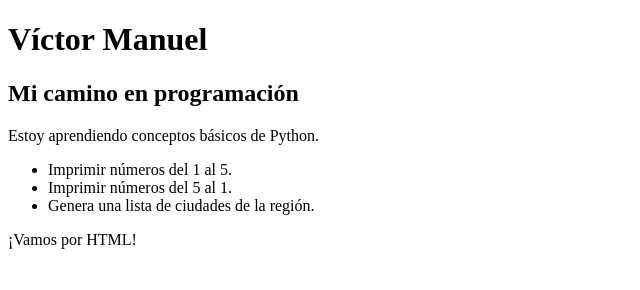
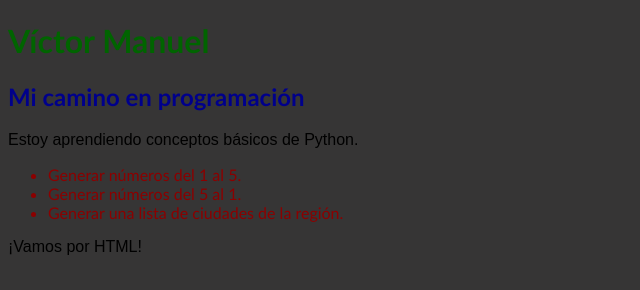
Before and after one commit to vmpe19832023-sketch/Fundamentos-Python, a plain HTML site: page index.html in a window 1280 px wide. Shown: the whole page, without its empty margins (0-640 px from the left). Drawn offline with Linux system fonts and the light colour scheme.

Commit message:
Python desde cero

```diff
--- a/index.html
+++ b/index.html
@@ -3,15 +3,33 @@
 <head>
     <meta charset="UTF-8">
     <title>Portafolio de Python by Víctor Manuel</title>
+    <style>
+        p {
+            font-family: Arial, sans-serif;
+        }
+        h1 {
+            color: darkgreen;
+        }
+        h2{
+            color: darkblue;
+        }
+        li {
+            color: darkred;
+        }
+        body{
+            font-family: calibri, sans-serif;
+            background-color: #363535;
+        }
+    </style>
 </head>
 <body>
     <h1>Víctor Manuel</h1>
     <h2>Mi camino en programación</h2>
     <p>Estoy aprendiendo conceptos básicos de Python. </p>
     <ul>
-    <li>Imprimir números del 1 al 5.</li>
-    <li>Imprimir números del 5 al 1.</li>
-    <li>Genera una lista de ciudades de la región.</li>
+        <li>Generar números del 1 al 5.</li>
+        <li>Generar números del 5 al 1.</li>
+        <li>Generar una lista de ciudades de la región.</li>
     </ul>
     <p>¡Vamos por HTML!</p>
 </body>
```
Also changed, not shown: 1 other file. Lines whose indentation alone changed are shown as unchanged.
